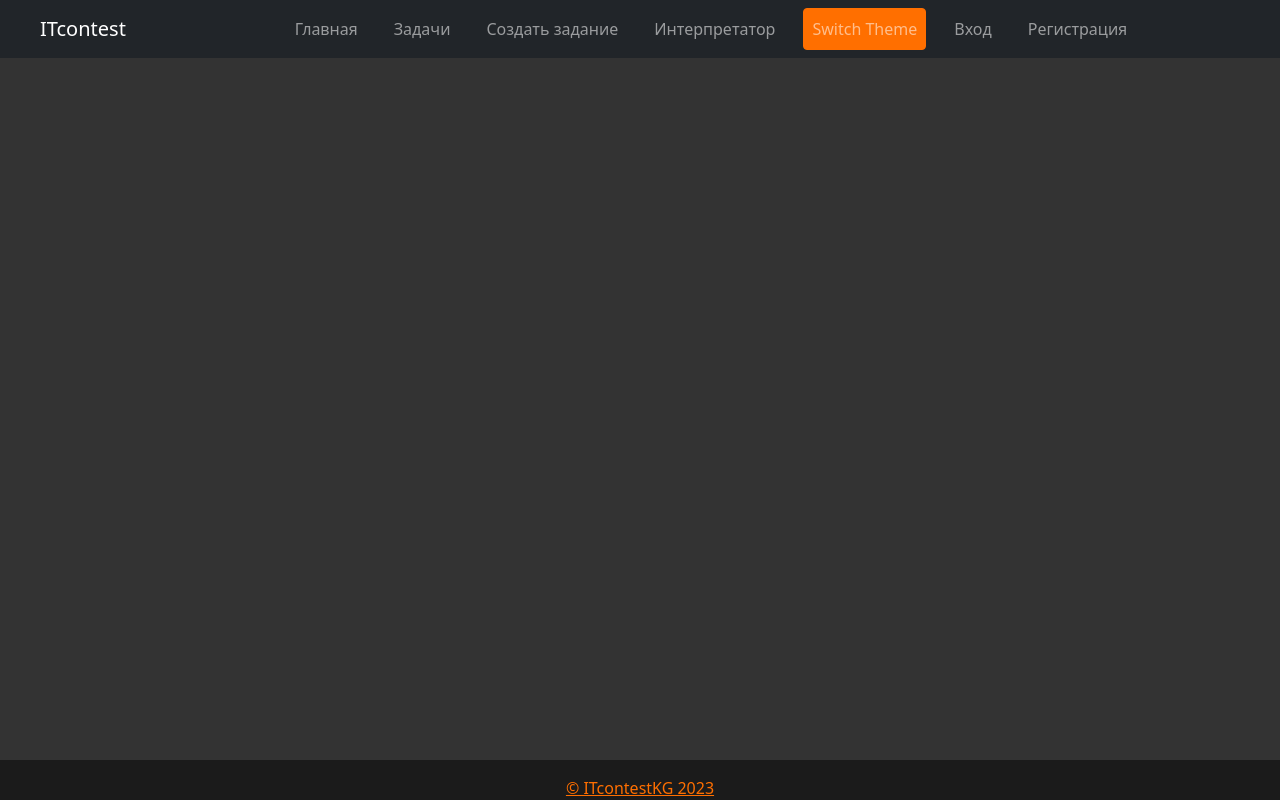
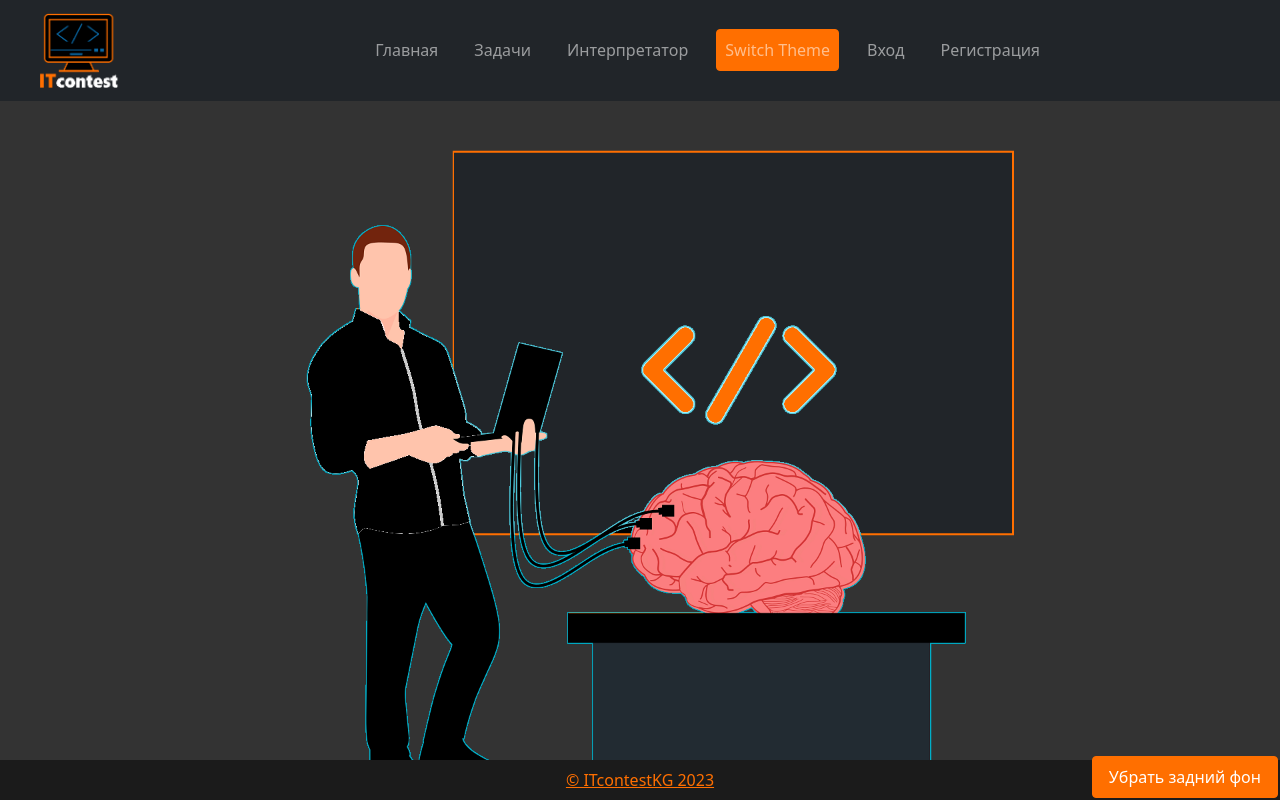
Before and after one commit to pythonMaks/new_contes, a Django app: page /catalog/3/ in a window 1280 px wide. Run offline with Django 4.2, Linux system fonts and the light colour scheme; data comes from the database, SQL or seed files in the repository; both versions use the stored data as it was after the commit; some libraries are stand-ins or nearby versions.

Commit message:
logo added

```diff
--- a/main/templates/main/base.html
+++ b/main/templates/main/base.html
@@ -10,8 +10,8 @@
 </head>
 <body>
   <nav class="navbar navbar-expand-lg navbar-dark bg-dark">
-    <a class="navbar-brand" >ITcontest</a>
-    <button class="navbar-toggler" type="button" data-bs-toggle="collapse" data-bs-target="#navbarTogglerDemo02" aria-controls="navbarTogglerDemo02" aria-expanded="false" aria-label="Toggle navigation">
+    <a class="navbar-brand" ><img src="/static/images/logo.png" alt="Logo" class="img-fluid" style="max-height: 75px;"></a>
+    <button class="navbar-toggler ml-auto" type="button" data-bs-toggle="collapse" data-bs-target="#navbarTogglerDemo02" aria-controls="navbarTogglerDemo02" aria-expanded="false" aria-label="Toggle navigation">
       <span class="navbar-toggler-icon"></span>
     </button>
 
@@ -23,9 +23,11 @@
         <li class="nav-item">
           <a class="nav-link" href="{% url 'task_list' %}">Задачи</a>
         </li>
+        {% if user.is_authenticated and user.choice == '2'%}
         <li class="nav-item">
           <a class="nav-link" href="{% url 'task_create' %}">Создать задание</a>
         </li>
+        {% endif %}
         <!-- <li class="nav-item">
           <a class="nav-link" href="{% url 'guestbook' %}">Гостевая</a>
         </li> -->
@@ -98,6 +100,7 @@
     <script>
       function toggleTheme() {
         var theme = document.getElementById("theme");
+
         if (theme.getAttribute("href") === "{% static 'css/styles-light.css' %}") {
           theme.setAttribute("href", "{% static 'css/styles-dark.css' %}");
           localStorage.setItem("theme", "dark");
@@ -110,6 +113,7 @@
       var savedTheme = localStorage.getItem("theme");
       if (savedTheme) {
         var theme = document.getElementById("theme");
+
         if (savedTheme === "dark") {
           theme.setAttribute("href", "{% static 'css/styles-dark.css' %}");
         } else {
@@ -117,10 +121,16 @@
         }
       }
     </script>
+    <script>
+    function removeBackground() {
+      document.body.style.backgroundImage = "none";
+  }
+</script>
     {% block extra_js %}{% endblock %}
 
 <footer>
   <p><a href="{% url 'blog-home' %}">© ITcontestKG 2023</a></p>
+  <button class="btn btn-link nav-link remove-bg-button" onclick="removeBackground()">Убрать задний фон</button>
 </footer>
 </main>
 </body>
--- a/static/css/styles-dark.css
+++ b/static/css/styles-dark.css
@@ -2,8 +2,13 @@
 
 body {
 
-    background-color: #333333;
-    color: #ffffff;
+  background: url('../images/darktheme.png') no-repeat center center fixed;
+  -webkit-background-size: cover;
+  -moz-background-size: cover;
+  -o-background-size: cover;
+  background-size: cover;
+  background-color: #333333;
+  color: #ffffff;
   }
 
   pre {
@@ -56,7 +61,7 @@ body {
     list-style: none;
     display: flex;
     align-items: center;
-    justify-content: center;
+    justify-content:  right;
 
   }
   .nav-item {
@@ -114,7 +119,15 @@ body {
     width: 100%;
     text-align: center;
     height: 5vh;
+    display: flex;
+    justify-content: center;
+    align-items: center;
 
+  }
+  .remove-bg-button {
+    position: absolute;
+    right: 2px;
+    bottom: 2px;
   }
   .home{
 
@@ -124,3 +137,21 @@ body {
   main {
     padding-bottom: 6vh; /* высота футера */
   }
+
+  h1 {
+    color: white;
+    text-shadow:
+      -1px -1px 0 #000,
+      1px -1px 0 #000,
+      -1px 1px 0 #000,
+       1px 1px 0 #000;
+  }
+
+  h3 {
+    color: white;
+    text-shadow:
+      -1px -1px 0 #000,
+      1px -1px 0 #000,
+      -1px 1px 0 #000,
+       1px 1px 0 #000;
+  }
```
Also changed, not shown: static/css/styles-light.css (+35 -1 lines), db.sqlite3, favicon.ico (added), static/images/darktheme.png (added), static/images/lighttheme.png (added), static/images/logo.png (added). Lines whose indentation alone changed are shown as unchanged.
